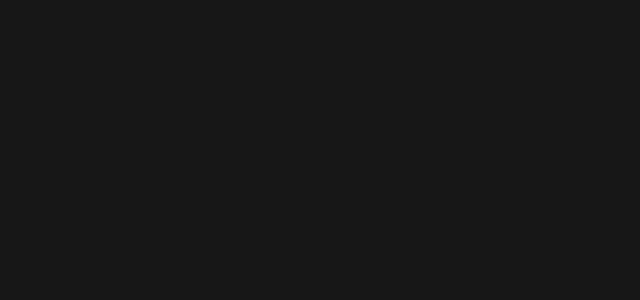
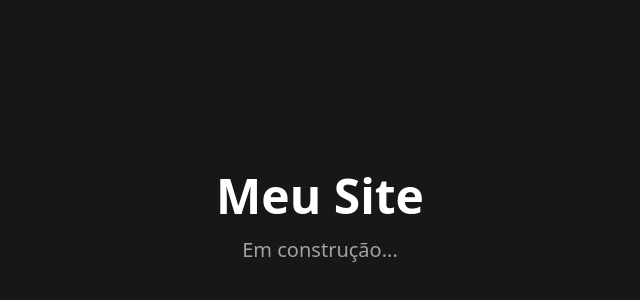
Before and after one commit to arrigowr2/energia, a Next.js app: page / in a window 1280 px wide. Shown: the part 182-482 px from the top of the page, without its empty margins (320-960 px from the left). Built offline with nearby package versions, Linux system fonts and the light colour scheme.

Commit message:
Add visible content to home page

```diff
--- a/src/app/page.tsx
+++ b/src/app/page.tsx
@@ -1,3 +1,10 @@
 export default function Home() {
-  return <main className="min-h-screen bg-neutral-900" />;
+  return (
+    <main className="min-h-screen bg-neutral-900 text-white flex items-center justify-center">
+      <div className="text-center">
+        <h1 className="text-5xl font-bold mb-4">Meu Site</h1>
+        <p className="text-xl text-neutral-400">Em construção...</p>
+      </div>
+    </main>
+  );
 }
```
